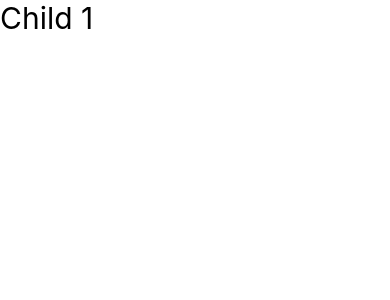
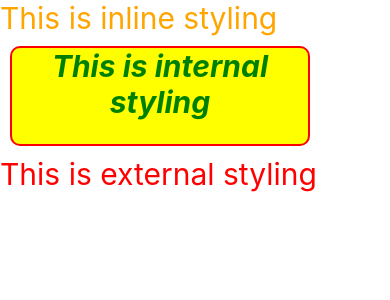
Before and after one commit to opsingh861/first-react-native-app, a React Native app: screen / in a window 390 px wide. Shown: the top 300 px of the page. Built offline with nearby package versions, Linux system fonts and the light colour scheme.

Commit message:
Styling using inline, internal and external

```diff
--- a/App.js
+++ b/App.js
@@ -1,24 +1,36 @@
 
 import React from 'react';
-import { View, Text, Button } from 'react-native';
-
+import { View, Text, Button, StyleSheet } from 'react-native';
+import exStyles from './styles';
 const App = () => {
 
   return (
     <View>
-      <Child name="Child 1" />
+      <Text style={{ fontSize: 30, color: "orange" }}>This is inline styling</Text>
+      <Text style={styles.textStyle}>This is internal styling</Text>
+      <Text style={exStyles.textStyle}>This is external styling</Text>
     </View>
   );
 }
 
-const Child = (props) => {
-  return (
-    <View>
-      <Text style={{ fontSize: 30 }}>{props.name}</Text>
-    </View>
-  )
-}
+const styles = StyleSheet.create({
+  textStyle: {
+    fontSize: 30,
+    color: "green",
+    textAlign: "center",
+    textAlignVertical: "center",
+    margin: 10,
+    backgroundColor: "yellow",
+    height: 100,
+    width: 300,
+    borderRadius: 10,
+    borderWidth: 2,
+    borderColor: "red",
+    fontStyle: "italic",
+    fontWeight: "bold",
 
+  }
+})
 
 
 export default App;
--- /dev/null
+++ b/styles.js
@@ -0,0 +1,10 @@
+import { StyleSheet } from "react-native";
+
+const exStyles = StyleSheet.create({
+    textStyle:{
+        fontSize:30,
+        color:"red"
+      }
+})
+
+export default exStyles;
```
